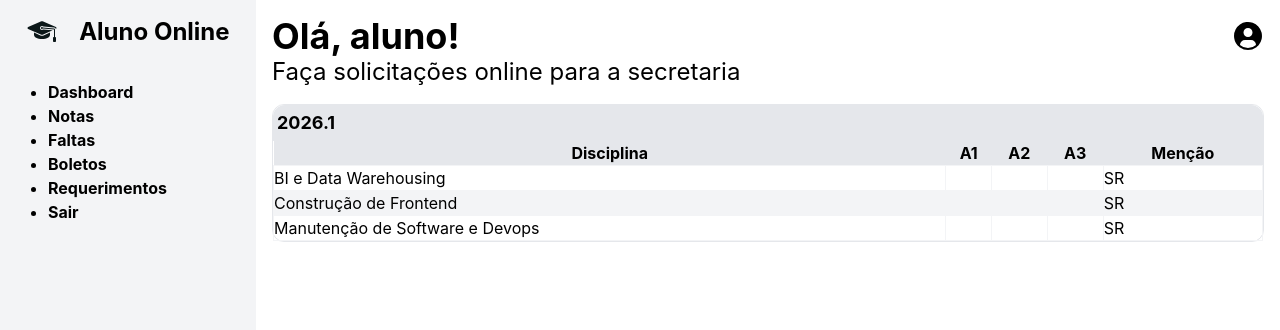
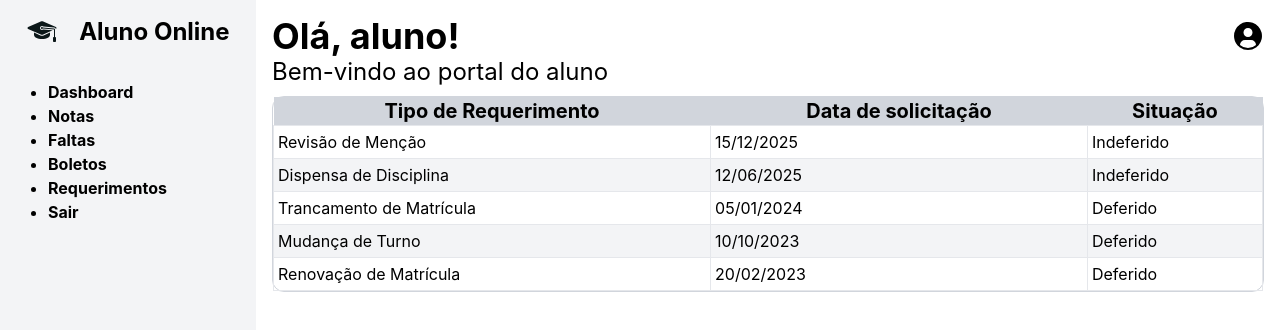
Before and after one commit to LightThe/ADS032-frontend-2026-1, a React (Vite) app in the folder praticas/aluno-online-react/: page / in a window 1280 px wide. Shown: the top 330 px of the page. Built offline with nearby package versions, Linux system fonts and the light colour scheme.

Commit message:
feat: conclui pratica04. Fecha #7

```diff
--- a/praticas/aluno-online-react/src/components/Card.jsx
+++ b/praticas/aluno-online-react/src/components/Card.jsx
@@ -1,11 +1,12 @@
-export default function Card() {
+export default function Card({title, items}) {
   return (
-    <article className="my-4 border border-gray-200 rounded-xl">
-      <h3 className="text-lg bg-gray-200 rounded-t-xl p-1 font-bold">Minhas disciplinas</h3>
-      <ul className="p-2">
-        <li>BI e Data Warehousing</li>
-        <li>Construção de Frontend</li>
-        <li>Projeto de Extensão</li>
+
+    <article className="rounded-xl my-2 hover:shadow-sm border border-gray-300">
+      <h3 className='bg-gray-300 text-xl font-bold p-2 rounded-t-xl'>{title}</h3>
+      <ul className="p-4">
+        {items.map((item, index)=>(
+          <li key={index}>{item}</li>
+        ))}
       </ul>
     </article>
   );
--- /dev/null
+++ b/praticas/aluno-online-react/src/components/SidebarLayout.jsx
@@ -0,0 +1,17 @@
+import Sidebar from "../components/Sidebar";
+import Topbar from "../components/Topbar";
+
+export default function SidebarLayout({children}) {
+  return (
+    <>
+      <Sidebar />
+      <main className="flex-1 m-4">
+        <Topbar />
+        <h2 className="text-2xl">Bem-vindo ao portal do aluno</h2>
+        <section>
+            {children}
+        </section>
+      </main>
+    </>
+  );
+}
--- a/praticas/aluno-online-react/src/components/TableCard.jsx
+++ b/praticas/aluno-online-react/src/components/TableCard.jsx
@@ -1,39 +1,25 @@
-export default function TableCard() {
+export default function TableCard({ headers, title, items }) {
   return (
-    <article className="my-4 border border-gray-200 rounded-xl">
-      <h3 className="text-lg bg-gray-200 rounded-t-xl p-1 font-bold">2026.1</h3>
-      <table className="p-2 w-full">
-        <thead className="bg-gray-200 p-1 font-bold">
-          <tr>
-            <th>Disciplina</th>
-            <th>A1</th>
-            <th>A2</th>
-            <th>A3</th>
-            <th>Menção</th>
+    <article className="border border-gray-300 rounded-xl my-2 w-full">
+      {title && (
+        <h3 className="bg-gray-300 text-xl font-bold rounded-t-xl p-2">{title}</h3>
+      )}
+      <table className="w-full">
+        <thead>
+          <tr className="bg-gray-300 text-xl font-bold rounded-t-xl">
+            {headers.map((header, index) => (
+              <th key={index}>{header}</th>
+            ))}
           </tr>
         </thead>
         <tbody>
-          <tr>
-            <td className="border border-gray-100">BI e Data Warehousing</td>
-            <td className="border border-gray-100"></td>
-            <td className="border border-gray-100"></td>
-            <td className="border border-gray-100"></td>
-            <td className="border border-gray-100">SR</td>
-          </tr>
-          <tr className="bg-gray-100">
-            <td className="border border-gray-100">Construção de Frontend</td>
-            <td className="border border-gray-100"></td>
-            <td className="border border-gray-100"></td>
-            <td className="border border-gray-100"></td>
-            <td className="border border-gray-100">SR</td>
-          </tr>
-          <tr>
-            <td className="border border-gray-100">Manutenção de Software e Devops</td>
-            <td className="border border-gray-100"></td>
-            <td className="border border-gray-100"></td>
-            <td className="border border-gray-100"></td>
-            <td className="border border-gray-100">SR</td>
-          </tr>
+          {items.map((item, idx) => (
+            <tr key={idx} className="even:bg-gray-100">
+              {Object.values(item).map((val, idx) => (
+                <td key={idx} className="p-1 border border-gray-200">{val}</td>
+              ))}
+            </tr>
+          ))}
         </tbody>
       </table>
     </article>
--- a/praticas/aluno-online-react/src/pages/Boletos.jsx
+++ b/praticas/aluno-online-react/src/pages/Boletos.jsx
@@ -1,19 +1,30 @@
 import Sidebar from "../components/Sidebar";
+import SidebarLayout from "../components/SidebarLayout";
 import TableCard from "../components/TableCard";
 import Topbar from "../components/Topbar";
 
 function Boletos() {
+  const colunas = ["Vencimento", "Valor R$", "Situação"];
+  const boletos = [
+    { vencimento: "19/01/2026", valor: 500.0, situacao: "Pago" },
+    { vencimento: "19/02/2026", valor: 500.0, situacao: "Em atraso" },
+    { vencimento: "19/03/2026", valor: 500.0, situacao: "A Pagar" },
+    { vencimento: "19/04/2026", valor: 500.0, situacao: "A Pagar" },
+    { vencimento: "19/05/2026", valor: 500.0, situacao: "A Pagar" },
+    { vencimento: "19/06/2026", valor: 500.0, situacao: "A Pagar" },
+    { vencimento: "19/07/2026", valor: 500.0, situacao: "A Pagar" },
+    { vencimento: "19/08/2026", valor: 500.0, situacao: "A Pagar" },
+    { vencimento: "19/09/2026", valor: 500.0, situacao: "A Pagar" },
+    { vencimento: "19/10/2026", valor: 500.0, situacao: "A Pagar" },
+    { vencimento: "19/11/2026", valor: 500.0, situacao: "A Pagar" },
+    { vencimento: "19/12/2026", valor: 500.0, situacao: "A Pagar" },
+    { vencimento: "19/01/2027", valor: 500.0, situacao: "A Pagar" },
+    { vencimento: "19/02/2027", valor: 500.0, situacao: "A Pagar" },
+  ];
   return (
-    <>
-      <Sidebar />
-      <main className="flex-1 m-4">
-        <Topbar />
-        <h2 className="text-2xl">Histórico de pagamentos</h2>
-        <section>
-          <TableCard />
-        </section>
-      </main>
-    </>
+    <SidebarLayout>
+      <TableCard headers={colunas} items={boletos} />
+    </SidebarLayout>
   );
 }
 
--- a/praticas/aluno-online-react/src/pages/Dashboard.jsx
+++ b/praticas/aluno-online-react/src/pages/Dashboard.jsx
@@ -1,21 +1,27 @@
 import Card from "../components/Card";
-import Sidebar from "../components/Sidebar";
-import Topbar from "../components/Topbar";
+import SidebarLayout from "../components/SidebarLayout";
 
 function Dashboard() {
+  const avisos = [
+    "Inscrição para o projeto de extensão",
+    "Eleição para representante de turma",
+  ];
+
+  const datas = [
+    "23/02 - Início do período letivo 2026-1",
+    "25/04 - Prazo final para aplicação da P1",
+    "23/06 - Prazo final para aplicação da P2",
+    "04/07 - Fim do período letivo 2026-1",
+  ];
+
+  const disciplinas = ["Construção de Frontend", "BI e Data Warehousing"];
+
   return (
-    <>
-      <Sidebar />
-      <main className="flex-1 m-4">
-        <Topbar />
-        <h2 className="text-2xl">Bem-vindo ao portal do aluno</h2>
-        <section>
-          <Card />
-          <Card />
-          <Card />
-        </section>
-      </main>
-    </>
+    <SidebarLayout>
+      <Card title="Mural de Avisos" items={avisos} />
+      <Card title="Calendário Acadêmico" items={datas} />
+      <Card title="Minhas Disciplinas" items={disciplinas} />
+    </SidebarLayout>
   );
 }
 
--- a/praticas/aluno-online-react/src/pages/Faltas.jsx
+++ b/praticas/aluno-online-react/src/pages/Faltas.jsx
@@ -1,21 +1,27 @@
 import Sidebar from "../components/Sidebar";
+import SidebarLayout from "../components/SidebarLayout";
 import TableCard from "../components/TableCard";
 import Topbar from "../components/Topbar";
 
 function Faltas() {
+    const colunas = ["Disciplina", "Total de Faltas", "% de presença"];
+
+  const faltas20261 = [
+    { disciplina: "Construção de Frontend", faltas: "0", presenca: "100%" },
+    { disciplina: "BI e Data Warehousing", faltas: "0", presenca: "100%" },
+    { disciplina: "Manutenção de Software e DevOps", faltas: "0", presenca: "100%" },
+  ]
+
+  const faltas20252 = [
+    { disciplina: "Construção de Backend", faltas: "0", presenca: "100%" },
+    { disciplina: "Estrutura de Dados", faltas: "0", presenca: "100%" },
+    { disciplina: "Gerenciamento de Projetos", faltas: "0", presenca: "100%" },
+  ]
   return (
-    <>
-      <Sidebar />
-      <main className="flex-1 m-4">
-        <Topbar />
-        <h2 className="text-2xl">Histórico de faltas por semestre</h2>
-        <section>
-          <TableCard />
-          <TableCard />
-          <TableCard />
-        </section>
-      </main>
-    </>
+    <SidebarLayout>
+      <TableCard title="2026.1" headers={colunas} items={faltas20261}/>
+      <TableCard title="2025.2" headers={colunas} items={faltas20252}/>
+    </SidebarLayout>
   );
 }
 
--- a/praticas/aluno-online-react/src/pages/Notas.jsx
+++ b/praticas/aluno-online-react/src/pages/Notas.jsx
@@ -1,21 +1,27 @@
 import Sidebar from "../components/Sidebar";
+import SidebarLayout from "../components/SidebarLayout";
 import TableCard from "../components/TableCard";
 import Topbar from "../components/Topbar";
 
 function Notas() {
+  const colunas = ["Disciplina", "A1", "A2", "A3", "Menção"];
+
+  const notas20261 = [
+    { disciplina: "Construção de Frontend", a1: "", a2: "", a3: "", mencao: "SR" },
+    { disciplina: "BI e Data Warehousing", a1: "", a2: "", a3: "", mencao: "SR" },
+    { disciplina: "Manutenção de Software e DevOps", a1: "", a2: "", a3: "", mencao: "SR" },
+  ]
+
+  const notas20252 = [
+    { disciplina: "Construção de Backend", a1: "6.5", a2: "6.2", a3: "", mencao: "MM" },
+    { disciplina: "Estrutura de Dados", a1: "6.3", a2: "6.1", a3: "", mencao: "MM" },
+    { disciplina: "Gerenciamento de Projetos", a1: "7.4", a2: "7.1", a3: "", mencao: "MS" },
+  ]
   return (
-    <>
-      <Sidebar />
-      <main className="flex-1 m-4">
-        <Topbar />
-        <h2 className="text-2xl">Histórico de notas por semestre</h2>
-        <section>
-          <TableCard />
-          <TableCard />
-          <TableCard />
-        </section>
-      </main>
-    </>
+    <SidebarLayout>
+      <TableCard title="2026.1" headers={colunas} items={notas20261} />
+      <TableCard title="2025.2" headers={colunas} items={notas20252} />
+    </SidebarLayout>
   );
 }
 
--- a/praticas/aluno-online-react/src/pages/Requerimentos.jsx
+++ b/praticas/aluno-online-react/src/pages/Requerimentos.jsx
@@ -1,19 +1,21 @@
 import Sidebar from "../components/Sidebar";
+import SidebarLayout from "../components/SidebarLayout";
 import TableCard from "../components/TableCard";
 import Topbar from "../components/Topbar";
 
 function Requerimentos() {
+  const colunas = ["Tipo de Requerimento", "Data de solicitação", "Situação"];
+  const requerimentos = [
+    { tipoRequerimento: "Revisão de Menção", dataSolicitacao: "15/12/2025", situacao: "Indeferido" },
+    { tipoRequerimento: "Dispensa de Disciplina", dataSolicitacao: "12/06/2025", situacao: "Indeferido" },
+    { tipoRequerimento: "Trancamento de Matrícula", dataSolicitacao: "05/01/2024", situacao: "Deferido" },
+    { tipoRequerimento: "Mudança de Turno", dataSolicitacao: "10/10/2023", situacao: "Deferido" },
+    { tipoRequerimento: "Renovação de Matrícula", dataSolicitacao: "20/02/2023", situacao: "Deferido" }
+  ];
   return (
-    <>
-      <Sidebar />
-      <main className="flex-1 m-4">
-        <Topbar />
-        <h2 className="text-2xl">Faça solicitações online para a secretaria</h2>
-        <section>
-          <TableCard />
-        </section>
-      </main>
-    </>
+    <SidebarLayout>
+      <TableCard headers={colunas} items={requerimentos}/>
+    </SidebarLayout>
   );
 }
 
```
